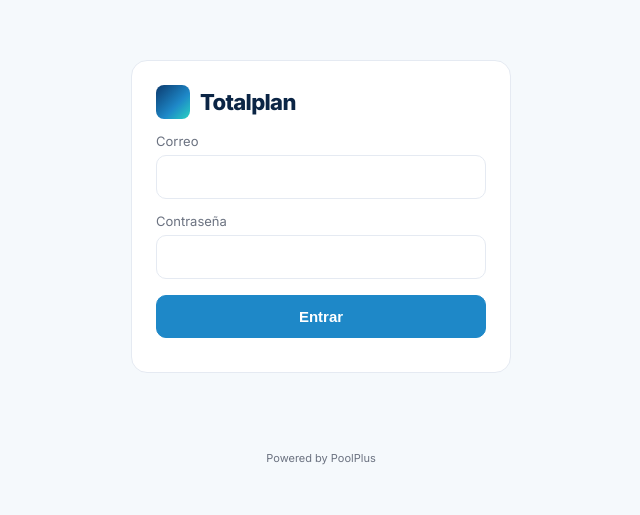
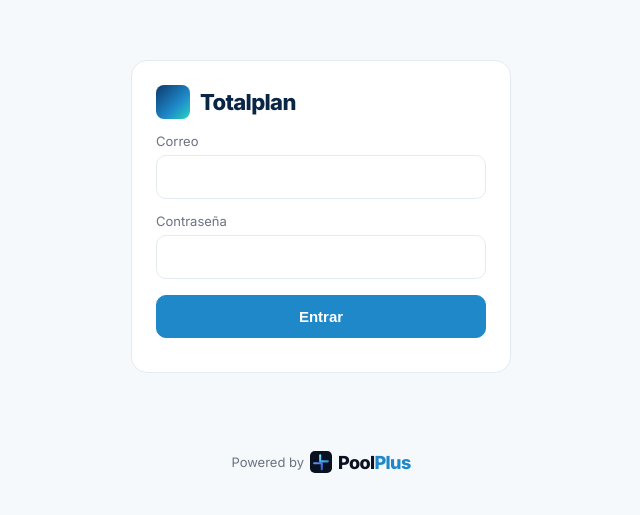
Before and after one commit to Poolplus-app/Poolplus-Landing, a plain HTML site: page pro.html in a window 1280 px wide. Shown: the whole page, without its empty margins (319-959 px from the left). Drawn offline with Linux system fonts and the light colour scheme.

Commit message:
pro.html: Powered by PoolPlus con logo

```diff
--- a/pro.html
+++ b/pro.html
@@ -46,7 +46,7 @@ html,body{margin:0;background:var(--papel);color:var(--txt);font-family:Inter,sy
 .err{color:#A32D2D;font-size:13px}
 .vacio{text-align:center;color:var(--gris);padding:40px 16px}
 .pie{text-align:center;font-size:11px;color:var(--gris);padding:18px 16px 30px}
-.pie a{color:var(--gris)}
+.pie a{color:var(--gris)}.pwr{display:flex;align-items:center;justify-content:center;gap:6px;margin-bottom:8px}.pw{font-size:13px;color:var(--gris)}.pwi{width:22px;height:22px}.pwn{font-size:18px;font-weight:800;letter-spacing:-.035em;color:#0B1120}.pwn b{color:var(--turq);font-weight:800}
 .login{max-width:380px;margin:60px auto;padding:24px;background:#fff;border:1px solid var(--linea);border-radius:16px}
 .login input{width:100%;padding:12px;border:1px solid var(--linea);border-radius:10px;font-size:16px;margin-top:6px}
 .login label{display:block;font-size:13px;color:var(--gris);margin-top:14px}
@@ -78,7 +78,7 @@ function abrir(id){ABIERTA=(ABIERTA===id?null:id);pintar()}
 function foto(id){var c=document.getElementById('cam');c.value='';c.onchange=async function(){if(!c.files||!c.files[0])return;var v=VIS.find(function(x){return x.id===id});try{var b=await sello(c.files[0],v);(FOTOS[id]=FOTOS[id]||[]).push(b);ERR[id]=null}catch(e){ERR[id]=e.message}pintar()};c.click()}
 async function cerrar(id){if(OCUP)return;var fs=FOTOS[id]||[];if(!fs.length){ERR[id]='Falta la foto';pintar();return}OCUP=true;ERR[id]=null;pintar();try{var urls=[];for(var i=0;i<fs.length;i++){urls.push(await subir(id+'/'+Date.now()+'-'+i+'.jpg',fs[i]))}var r=await rpc('rutas_cerrar_visita',{p_visita:id,p_fotos:urls,p_nota:null});if(!r.ok)throw new Error(r.error||'No se pudo cerrar');delete FOTOS[id];ABIERTA=null;OCUP=false;await cargar()}catch(e){OCUP=false;ERR[id]=e.message;pintar()}}
 function mapa(v){return 'https://www.google.com/maps/dir/?api=1&destination='+encodeURIComponent((v.direccion||'')+', '+(v.ciudad||'')+' FL '+(v.zip||''))}
-function pintar(){var a=document.getElementById('app');if(!S){a.innerHTML='<div class="login"><div class="marca"><div class="cuadro"></div><div class="nom">Totalplan</div></div><label>Correo</label><input id="em" type="email" autocomplete="username"><label>Contraseña</label><input id="pw" type="password" autocomplete="current-password"><div style="height:16px"></div><button class="btn pri" id="go">Entrar</button><div class="err" id="le" style="margin-top:10px"></div></div><div class="pie">Powered by PoolPlus</div>';document.getElementById('go').onclick=async function(){var b=this;b.disabled=true;document.getElementById('le').textContent='';try{await entrar(document.getElementById('em').value.trim(),document.getElementById('pw').value);await cargar()}catch(e){document.getElementById('le').textContent=e.message;b.disabled=false}};return}
+function pintar(){var a=document.getElementById('app');if(!S){a.innerHTML='<div class="login"><div class="marca"><div class="cuadro"></div><div class="nom">Totalplan</div></div><label>Correo</label><input id="em" type="email" autocomplete="username"><label>Contraseña</label><input id="pw" type="password" autocomplete="current-password"><div style="height:16px"></div><button class="btn pri" id="go">Entrar</button><div class="err" id="le" style="margin-top:10px"></div></div><div class="pie"><div class="pwr"><span class="pw">Powered by</span> <img src="/brand/favicon.svg" alt="" class="pwi"><span class="pwn">Pool<b>Plus</b></span></div></div>';document.getElementById('go').onclick=async function(){var b=this;b.disabled=true;document.getElementById('le').textContent='';try{await entrar(document.getElementById('em').value.trim(),document.getElementById('pw').value);await cargar()}catch(e){document.getElementById('le').textContent=e.message;b.disabled=false}};return}
 var hechas=VIS.filter(function(v){return v.estado==='cerrada'}).length;
 var h='<div class="top"><div class="marca"><div class="cuadro"></div><div class="nom">Totalplan</div><div class="yo">'+esc(S.email)+'</div></div><div class="tabs"><span class="tab on">Totalplan</span><a class="tab" href="/tech.html">PoolPlus</a></div></div>';
 h+='<div class="dia"><button onclick="mover(-1)">&lsaquo;</button><div class="f">'+esc(fechaLarga(DIA))+'</div><button onclick="mover(1)">&rsaquo;</button></div>';
@@ -90,7 +90,7 @@ VIS.forEach(function(v,i){var hecha=v.estado==='cerrada';h+='<div class="card'+(
 if(v.nota_fija&&(ABIERTA===v.id||!hecha))h+='<div class="nota">'+esc(v.nota_fija)+'</div>';
 if(ABIERTA===v.id){h+='<div class="det">';if(hecha){h+='<div class="fotos">'+(v.fotos||[]).map(function(u){return '<a href="'+esc(u)+'" target="_blank"><img src="'+esc(u)+'"></a>'}).join('')+'</div>'}else{var fs=FOTOS[v.id]||[];h+='<a class="btn" href="'+mapa(v)+'" target="_blank">Cómo llegar</a>';if(fs.length)h+='<div class="fotos">'+fs.map(function(b){return '<img src="'+URL.createObjectURL(b)+'">'}).join('')+'</div>';h+='<button class="btn" onclick="foto(&quot;'+v.id+'&quot;)">'+(fs.length?'Tomar otra foto':'Tomar foto')+'</button><button class="btn pri" '+(OCUP||!fs.length?'disabled':'')+' onclick="cerrar(&quot;'+v.id+'&quot;)">'+(OCUP?'Cerrando...':'Cerrar visita')+'</button>'}if(ERR[v.id])h+='<div class="err">'+esc(ERR[v.id])+'</div>';h+='</div>'}
 h+='</div>'});
-h+='</div><div class="pie">Powered by PoolPlus · <a href="#" onclick="salir();return false">Salir</a></div>';a.innerHTML=h}
+h+='</div><div class="pie"><div class="pwr"><span class="pw">Powered by</span> <img src="/brand/favicon.svg" alt="" class="pwi"><span class="pwn">Pool<b>Plus</b></span></div><a href="#" onclick="salir();return false">Salir</a></div>';a.innerHTML=h}
 leer();cargar();
 document.addEventListener('visibilitychange',function(){if(!document.hidden&&S&&!OCUP&&!ABIERTA)cargar()});
 </script>
```
